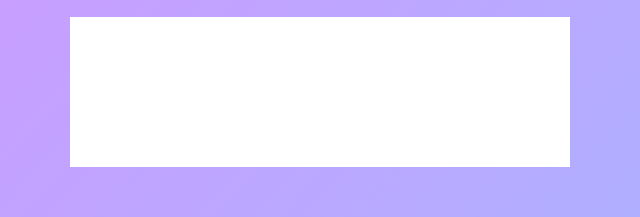
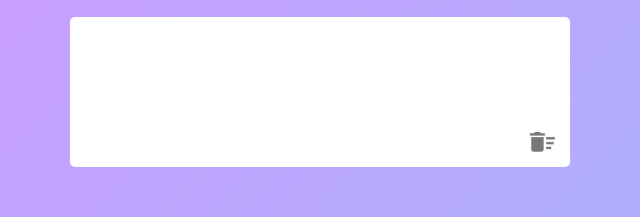
Before and after one commit to shruticl-03/Notes-App, a plain HTML site: page index.html in a window 1280 px wide. Shown: the part 199-416 px from the top of the page, 58-698 px from the left. Drawn offline with Linux system fonts and the light colour scheme.

Commit message:
inserted deleted icon and added css

```diff
--- a/index.html
+++ b/index.html
@@ -13,7 +13,9 @@
         <h1><img src="images/notes.png">Notes</h1>
         <button><img src="images/edit.png">Create Notes</button>
         <div class="notes-container">
-            <p contenteditable="true" class="input-box"></p>
+            <p contenteditable="true" class="input-box">
+                <img src="images/delete.png">
+            </p>
         </div>
     </div>
 
--- a/styles.css
+++ b/styles.css
@@ -48,4 +48,12 @@
   padding: 20px;
   margin: 20px 0;
   outline: none;
+  border-radius: 5px;
 }
+
+.input-box img {
+  width: 25px;
+  position: absolute;
+  bottom: 15px;
+  right: 15px;
+}
```
